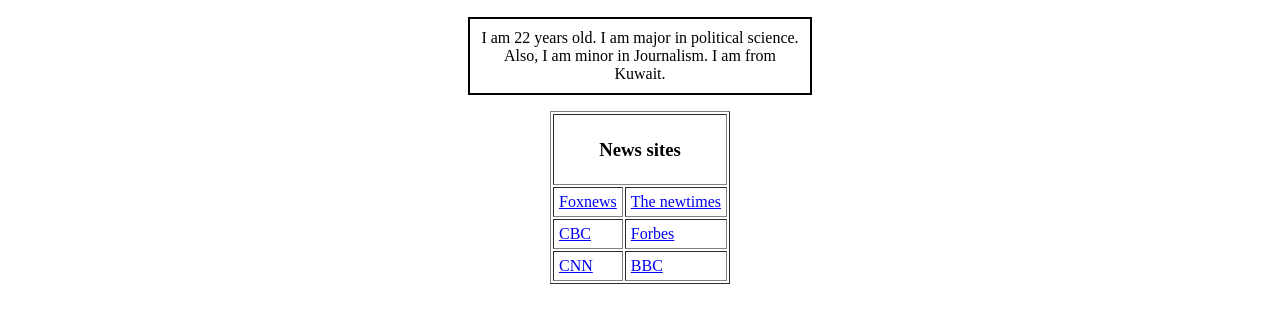
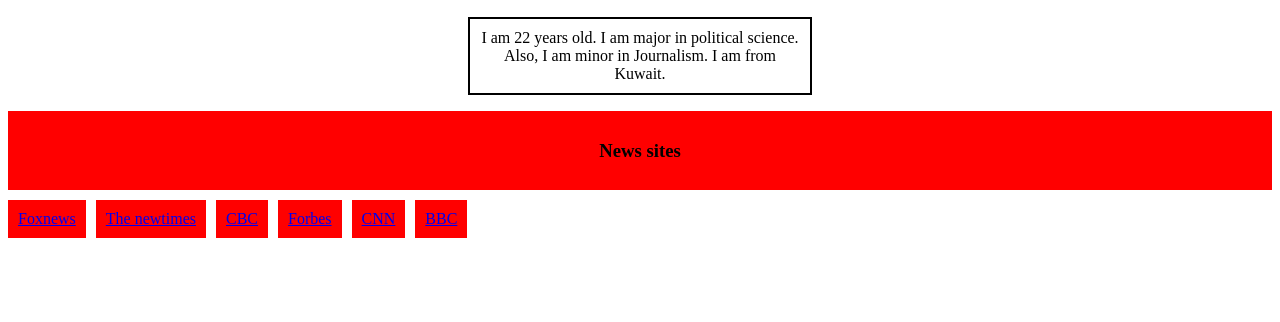
Before and after one commit to Azone1234/Azone1234.github.io, a plain HTML site: page about.html in a window 1280 px wide. Shown: the part 362-684 px from the top of the page. Drawn offline with Linux system fonts and the light colour scheme.

Commit message:
assignment 7

```diff
--- a/about.html
+++ b/about.html
@@ -15,26 +15,25 @@
       <img src="https://tucson.com/app/images/ua/storm.jpg"/>
     <br/><h2>AbdulwahabAlhuraiti</h2>
     <p class="biobox">I am 22 years old. I am major in political science. Also, I am minor in Journalism. I am from Kuwait. </p>
-    <table border="1" cellpadding="5">
-      <tr>
-        <td colspan="2">
+
+
+        <div class="newstitle">
           <center><h3>News sites</h3></center>
-        </td>
-      </tr>
-      <tr>
-        <td><a href="https://www.foxnews.com/" target="_blank">Foxnews</a></td>
-        <td><a href="https://www.newtimes.co.rw/" target="_blank">The newtimes</a></td>
-      </tr>
-      <tr>
-        <td><a href="https://www.cbc.ca/" target="_blank">CBC</a></td>
-          <td><a href="https://www.forbes.com/#7543a9d12254" target="_blank">Forbes</a></td>
-      </tr>
-        <tr>
-      <td><a href="https://edition.cnn.com/" target="_blank">CNN</a></td>
-        <td><a href="https://www.bbc.co.uk/" target="_blank">BBC</a></td>
+        </div>
 
-      </tr>
-    </table>
+
+        <div class="newssite"><a href="https://www.foxnews.com/" target="_blank">Foxnews</a></div>
+        <div class="newssite"><a href="https://www.newtimes.co.rw/" target="_blank">The newtimes</a></div>
+
+
+        <div class="newssite"><a href="https://www.cbc.ca/" target="_blank">CBC</a></div>
+          <div class="newssite"><a href="https://www.forbes.com/#7543a9d12254" target="_blank">Forbes</a></div>
+
+      <div class="newssite"><a href="https://edition.cnn.com/" target="_blank">CNN</a></div>
+        <div class="newssite"><a href="https://www.bbc.co.uk/" target="_blank">BBC</a></div>
+
+      <div class="clear"></div>
+
   </center>
 
 
--- a/site.css
+++ b/site.css
@@ -5,3 +5,19 @@
    width: 320px;
   padding: 10px 10px 10px 10px;
 }
+
+.newstitle {
+  background-color: red;
+  padding: 10px 10px 10px 10px;
+  margin-bottom: 10px;
+}
+.newssite {
+  background-color: red;
+  padding: 10px 10px 10px 10px;
+  margin-bottom: 10px;
+  margin-right: 10px;
+  float: left;
+}
+.clear {
+  clear: left;
+}
```
